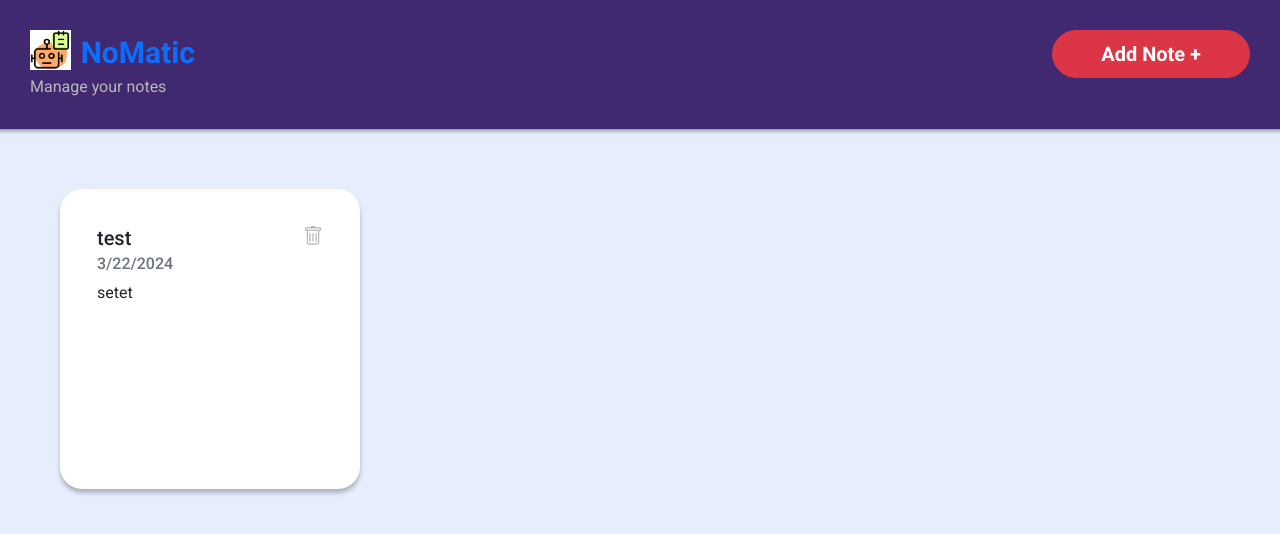
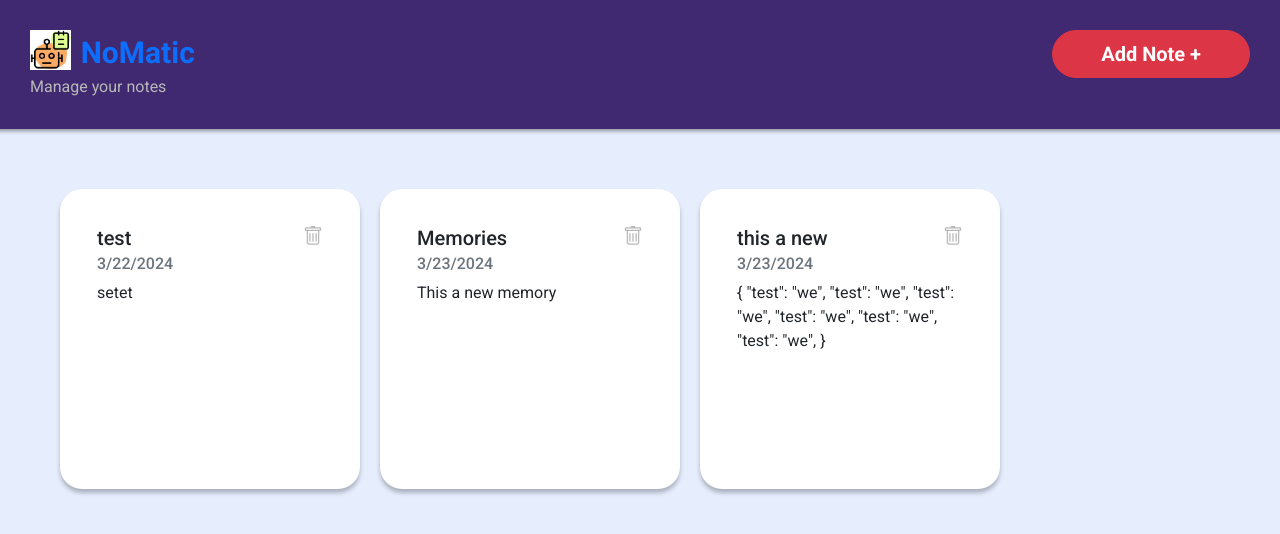
Before and after one commit to favio102/notes-manager-react, a React (Create React App) app: page / in a window 1280 px wide. Shown: the top 534 px of the page. Built offline with nearby package versions, Linux system fonts and the light colour scheme; data requests are answered from the project's data file.

Commit message:
rendering title and content if note.id === noteId

```diff
--- a/db.json
+++ b/db.json
@@ -5,6 +5,18 @@
       "title": "test",
       "content": "setet",
       "created_at": "3/22/2024"
+    },
+    {
+      "id": "85f2",
+      "title": "Memories",
+      "content": "This a new memory",
+      "created_at": "3/23/2024"
+    },
+    {
+      "id": "6507",
+      "title": "this a new",
+      "content": "{\n \"test\": \"we\",\n\"test\": \"we\",\n\"test\": \"we\",\n\"test\": \"we\",\n\n\n\"test\": \"we\",\n\n\n\"test\": \"we\",\n}",
+      "created_at": "3/23/2024"
     }
   ]
 }
--- a/src/App.jsx
+++ b/src/App.jsx
@@ -8,7 +8,6 @@ import s from "./style.module.css";
 
 export function App() {
   const dispatch = useDispatch();
-
   async function fetchNotes() {
     const noteList = await NoteAPI.fetchAll();
     dispatch(setNoteList(noteList));
--- a/src/components/NoteForm/NoteForm.jsx
+++ b/src/components/NoteForm/NoteForm.jsx
@@ -14,7 +14,14 @@ const VALIDATOR = {
   },
 };
 
-export function NoteForm({ title, onClickEdit, onClickDelete, onSubmit }) {
+export function NoteForm({
+  isEditable = true,
+  note,
+  title,
+  onClickEdit,
+  onClickDelete,
+  onSubmit,
+}) {
   const [formValues, setFormValues] = useState({ title: "", content: "" });
   const [formErrors, setFormErrors] = useState({
     title: true,
@@ -48,10 +55,14 @@ export function NoteForm({ title, onClickEdit, onClickDelete, onSubmit }) {
   const actionIcons = (
     <>
       <div className="col-1">
-        {onClickEdit && <PencilFill size="20" className={s.icon} />}
+        {onClickEdit && (
+          <PencilFill size="20" className={s.icon} onClick={onClickEdit} />
+        )}
       </div>
       <div className="col-1">
-        {onClickDelete && <TrashFill size="20" className={s.icon} />}
+        {onClickDelete && (
+          <TrashFill size="20" className={s.icon} onClick={onClickDelete} />
+        )}
       </div>
     </>
   );
@@ -103,8 +114,10 @@ export function NoteForm({ title, onClickEdit, onClickDelete, onSubmit }) {
         {actionIcons}
       </div>
 
-      <div className={`mb-3 ${s.title_input_container}`}>{titleInput}</div>
-      <div className="mb-3">{contentInput}</div>
+      <div className={`mb-3 ${s.title_input_container}`}>
+        {isEditable && titleInput}
+      </div>
+      <div className="mb-3">{isEditable ? contentInput : <pre>{note.content}</pre>}</div>
       {onSubmit && submitBtn}
     </div>
   );
--- a/src/containers/NoteList/NoteList.jsx
+++ b/src/containers/NoteList/NoteList.jsx
@@ -16,7 +16,7 @@ export function NoteList() {
             subtitle={note.created_at}
             content={note.content}
             onClickTrash={() => alert("onclick trash")}
-            onClickCard={() => navigate("note/" + note.id)}
+            onClick={() => navigate("note/" + note.id)}
           />
         </div>
       ))}
--- a/src/index.js
+++ b/src/index.js
@@ -19,7 +19,7 @@ root.render(
         <Routes>
           <Route path="/" element={<App />}>
             <Route path="/" element={<NoteBrowse />} />
-            <Route path="/note/:id" element={<Note />} />
+            <Route path="/note/:noteId" element={<Note />} />
             <Route path="/note/new" element={<NoteCreate />} />
             <Route path="*" element={<PageNotFound />} />
           </Route>
--- a/src/pages/Note/Note.jsx
+++ b/src/pages/Note/Note.jsx
@@ -1,3 +1,25 @@
+import { NoteForm } from "components/NoteForm/NoteForm";
+import { useSelector } from "react-redux";
+import { useParams } from "react-router-dom";
+
 export function Note(props) {
-  return <>NOTE NOTE NOTE NOTE</>;
+  const { noteId } = useParams();
+  // console.log(noteId);
+  const note = useSelector((store) =>
+    store.notesSlice.noteList.find((note) => note.id === noteId)
+  );
+
+  return (
+    <>
+      {note && (
+        <NoteForm
+        isEditable={false}
+          title={note.title}
+          note={note}
+          onClickDelete={() => alert("Item was deleted")}
+          onClickEdit={()=>alert('edit')}
+        />
+      )}
+    </>
+  );
 }
```
